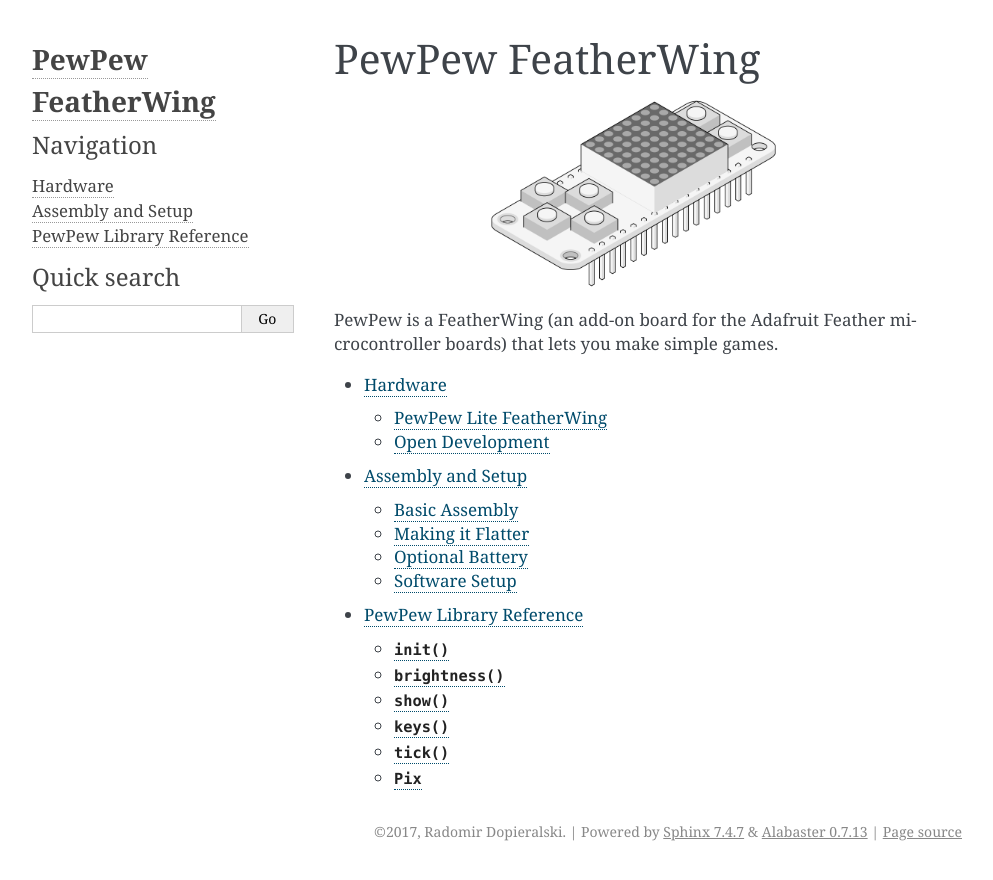
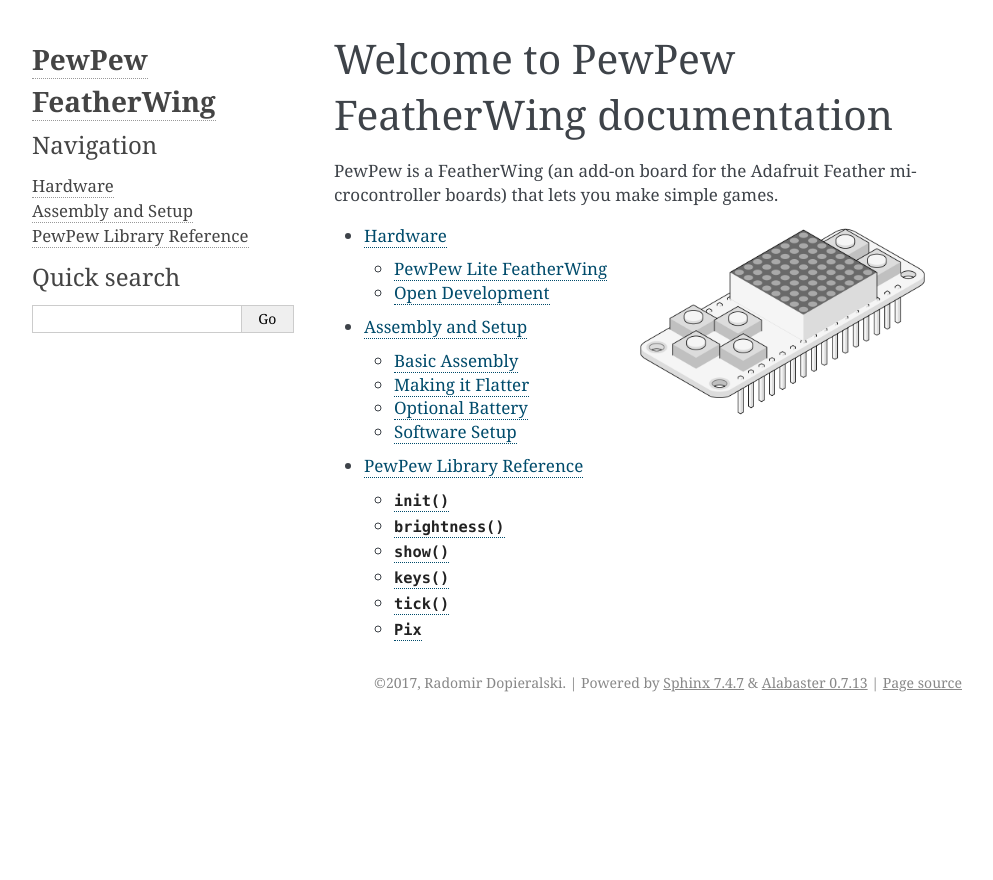
Before and after one commit to pypewpew/pewpew, a Sphinx documentation site: the page built from docs/index.rst, in a window 1280 px wide. Shown: the top 880 px of the page, without its empty margins (148-1141 px from the left). Built offline with Sphinx 7.4.7, drawn with Linux system fonts in a browser that asks for light colours.

Commit message:
Rearrange the font page

```diff
--- a/docs/index.rst
+++ b/docs/index.rst
@@ -1,14 +1,13 @@
-PewPew FeatherWing
-******************
-
-.. image:: images/pew.png
-    :align: center
-    :width: 50%
+Welcome to PewPew FeatherWing documentation
+*******************************************
 
 
 PewPew is a FeatherWing (an add-on board for the Adafruit Feather
 microcontroller boards) that lets you make simple games.
 
+.. image:: images/pew.png
+    :align: right
+    :width: 50%
 
 .. toctree::
     :maxdepth: 2
```
